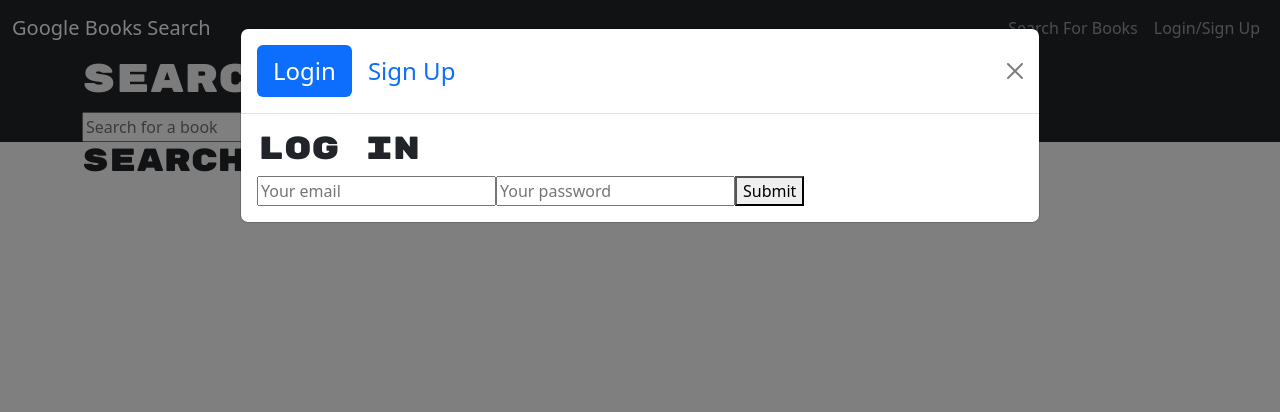
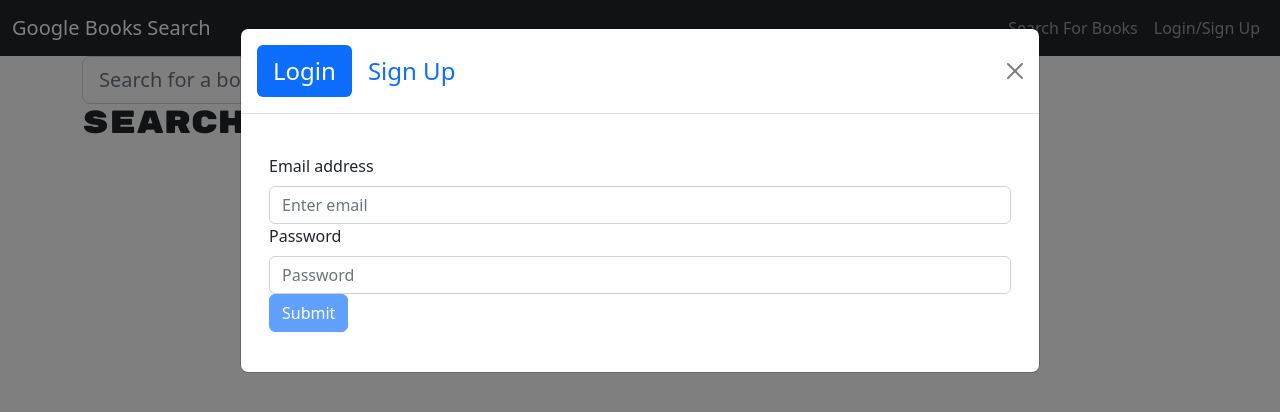
Before and after one commit to ngojohn2002/ReadFinder-GraphQL-API, a React (Vite) app in the folder client/: page / in a window 1280 px wide. Both pictures are taken after a click on the button "Login/Sign Up". Shown: the top 412 px of the page. Built offline with nearby package versions, Linux system fonts and the light colour scheme.

Commit message:
Got most of the UI down. Save/Remove books stop working

```diff
--- a/client/src/components/LoginForm.jsx
+++ b/client/src/components/LoginForm.jsx
@@ -2,15 +2,19 @@ import React, { useState } from "react";
 import { useMutation } from "@apollo/client";
 import { LOGIN_USER } from "../utils/mutations";
 import Auth from "../utils/auth";
-import { Form, Button, Alert } from "react-bootstrap";
+import { Container, Form, Button, Alert } from "react-bootstrap";
 
 const LoginForm = () => {
-  const [userFormData, setUserFormData] = useState({ email: "", password: "" });
+  const [formState, setFormState] = useState({ email: "", password: "" });
   const [login, { error }] = useMutation(LOGIN_USER);
+  const [showAlert, setShowAlert] = useState(false);
 
-  const handleInputChange = (event) => {
+  const handleChange = (event) => {
     const { name, value } = event.target;
-    setUserFormData({ ...userFormData, [name]: value });
+    setFormState({
+      ...formState,
+      [name]: value,
+    });
   };
 
   const handleFormSubmit = async (event) => {
@@ -18,43 +22,67 @@ const LoginForm = () => {
 
     try {
       const { data } = await login({
-        variables: { ...userFormData },
+        variables: { ...formState },
       });
 
       Auth.login(data.login.token);
     } catch (e) {
       console.error(e);
+      setShowAlert(true);
     }
 
-    setUserFormData({ email: "", password: "" });
+    setFormState({
+      email: "",
+      password: "",
+    });
   };
 
   return (
-    <>
-      <div>
-        <h2>Log In</h2>
-        <form onSubmit={handleFormSubmit}>
-          <input
+    <Container className="my-4">
+      <Form noValidate onSubmit={handleFormSubmit}>
+        {showAlert && (
+          <Alert
+            variant="danger"
+            onClose={() => setShowAlert(false)}
+            dismissible
+          >
+            Login failed! Check your credentials and try again.
+          </Alert>
+        )}
+
+        <Form.Group>
+          <Form.Label>Email address</Form.Label>
+          <Form.Control
             type="email"
+            placeholder="Enter email"
             name="email"
-            placeholder="Your email"
-            value={userFormData.email}
-            onChange={handleInputChange}
-            autoComplete="current-email"
+            onChange={handleChange}
+            value={formState.email}
+            required
           />
-          <input
+        </Form.Group>
+
+        <Form.Group>
+          <Form.Label>Password</Form.Label>
+          <Form.Control
             type="password"
+            placeholder="Password"
             name="password"
-            placeholder="Your password"
-            value={userFormData.password}
-            onChange={handleInputChange}
-            autoComplete="current-password"
+            onChange={handleChange}
+            value={formState.password}
+            required
           />
-          <button type="submit">Submit</button>
-        </form>
-        {error && <div>Login failed</div>}
-      </div>
-    </>
+        </Form.Group>
+
+        <Button
+          disabled={!formState.email || !formState.password}
+          type="submit"
+          variant="primary"
+        >
+          Submit
+        </Button>
+      </Form>
+    </Container>
   );
 };
 
--- a/client/src/components/SignupForm.jsx
+++ b/client/src/components/SignupForm.jsx
@@ -2,19 +2,24 @@ import React, { useState } from "react";
 import { useMutation } from "@apollo/client";
 import { ADD_USER } from "../utils/mutations";
 import Auth from "../utils/auth";
-import { Form, Button, Alert } from "react-bootstrap";
+import { Container, Form, Button, Alert } from "react-bootstrap";
 
 const SignupForm = () => {
-  const [userFormData, setUserFormData] = useState({
+  const [formState, setFormState] = useState({
     username: "",
     email: "",
     password: "",
   });
   const [addUser, { error }] = useMutation(ADD_USER);
+  const [showAlert, setShowAlert] = useState(false);
 
-  const handleInputChange = (event) => {
+  const handleChange = (event) => {
     const { name, value } = event.target;
-    setUserFormData({ ...userFormData, [name]: value });
+
+    setFormState({
+      ...formState,
+      [name]: value,
+    });
   };
 
   const handleFormSubmit = async (event) => {
@@ -22,51 +27,82 @@ const SignupForm = () => {
 
     try {
       const { data } = await addUser({
-        variables: { ...userFormData },
+        variables: { ...formState },
       });
 
       Auth.login(data.addUser.token);
     } catch (e) {
       console.error(e);
+      setShowAlert(true);
     }
 
-    setUserFormData({ username: "", email: "", password: "" });
+    setFormState({
+      username: "",
+      email: "",
+      password: "",
+    });
   };
 
   return (
-    <>
-      <div>
-        <h2>Sign Up</h2>
-        <form onSubmit={handleFormSubmit}>
-          <input
+    <Container className="my-4">
+      <Form noValidate onSubmit={handleFormSubmit}>
+        {showAlert && (
+          <Alert
+            variant="danger"
+            onClose={() => setShowAlert(false)}
+            dismissible
+          >
+            Signup failed! Check your information and try again.
+          </Alert>
+        )}
+
+        <Form.Group>
+          <Form.Label>Username</Form.Label>
+          <Form.Control
             type="text"
+            placeholder="Enter username"
             name="username"
-            placeholder="Your username"
-            value={userFormData.username}
-            onChange={handleInputChange}
-            autoComplete="current-username"
+            onChange={handleChange}
+            value={formState.username}
+            required
           />
-          <input
+        </Form.Group>
+
+        <Form.Group>
+          <Form.Label>Email address</Form.Label>
+          <Form.Control
             type="email"
+            placeholder="Enter email"
             name="email"
-            placeholder="Your email"
-            value={userFormData.email}
-            onChange={handleInputChange}
-            autoComplete="current-email"
+            onChange={handleChange}
+            value={formState.email}
+            required
           />
-          <input
+        </Form.Group>
+
+        <Form.Group>
+          <Form.Label>Password</Form.Label>
+          <Form.Control
             type="password"
+            placeholder="Password"
             name="password"
-            placeholder="Your password"
-            value={userFormData.password}
-            onChange={handleInputChange}
-            autoComplete="current-password"
+            onChange={handleChange}
+            value={formState.password}
+            required
           />
-          <button type="submit">Submit</button>
-        </form>
-        {error && <div>Signup failed</div>}
-      </div>
-    </>
+        </Form.Group>
+
+        <Button
+          disabled={
+            !formState.username || !formState.email || !formState.password
+          }
+          type="submit"
+          variant="primary"
+        >
+          Submit
+        </Button>
+      </Form>
+    </Container>
   );
 };
 
--- a/client/src/pages/SearchBooks.jsx
+++ b/client/src/pages/SearchBooks.jsx
@@ -1,6 +1,8 @@
 import React, { useState } from "react";
 import { useMutation } from "@apollo/client";
 import { SAVE_BOOK } from "../utils/mutations";
+import Auth from "../utils/auth";
+import { Container, Col, Form, Button, Card, Row } from "react-bootstrap";
 
 const SearchBooks = () => {
   const [searchedBooks, setSearchedBooks] = useState([]);
@@ -20,17 +22,17 @@ const SearchBooks = () => {
       );
 
       if (!response.ok) {
-        throw new Error("something went wrong!");
+        throw new Error("Something went wrong!");
       }
 
       const { items } = await response.json();
-
       const bookData = items.map((book) => ({
         bookId: book.id,
         authors: book.volumeInfo.authors || ["No author to display"],
         title: book.volumeInfo.title,
         description: book.volumeInfo.description,
         image: book.volumeInfo.imageLinks?.thumbnail || "",
+        link: book.volumeInfo.infoLink,
       }));
 
       setSearchedBooks(bookData);
@@ -44,9 +46,14 @@ const SearchBooks = () => {
     const bookToSave = searchedBooks.find((book) => book.bookId === bookId);
 
     try {
-      await saveBook({
+      const { data } = await saveBook({
         variables: { input: bookToSave },
       });
+
+      if (!data) {
+        throw new Error("Something went wrong!");
+      }
+
       alert("Book saved!");
     } catch (err) {
       console.error(err);
@@ -54,58 +61,65 @@ const SearchBooks = () => {
   };
 
   return (
-    <div>
-      <div className="jumbotron text-light bg-dark">
-        <div className="container">
-          <h1>Search for Books!</h1>
-          <form onSubmit={handleFormSubmit}>
-            <input
-              type="text"
-              placeholder="Search for a book"
+    <>
+      <Container>
+        <Form onSubmit={handleFormSubmit}>
+          <Row>
+            <Col xs={12} md={8}>
+              <Form.Control
+                name="searchInput"
                 value={searchInput}
                 onChange={(e) => setSearchInput(e.target.value)}
+                type="text"
+                size="lg"
+                placeholder="Search for a book"
               />
-            <button type="submit">Submit Search</button>
-          </form>
-        </div>
-      </div>
+            </Col>
+            <Col xs={12} md={4}>
+              <Button type="submit" variant="success" size="lg">
+                Submit Search
+              </Button>
+            </Col>
+          </Row>
+        </Form>
+      </Container>
 
-      <div className="container">
+      <Container>
         <h2>
           {searchedBooks.length
             ? `Viewing ${searchedBooks.length} results:`
             : "Search for a book to begin"}
         </h2>
-        <div className="row">
-          {searchedBooks.map((book) => {
-            return (
-              <div key={book.bookId} className="col-md-4">
-                <div className="card mb-4">
+        <Row>
+          {searchedBooks.map((book) => (
+            <Col key={book.bookId} md={4}>
+              <Card border="dark">
                 {book.image ? (
-                    <img
+                  <Card.Img
                     src={book.image}
                     alt={`The cover for ${book.title}`}
-                      className="card-img-top"
+                    variant="top"
                   />
                 ) : null}
-                  <div className="card-body">
-                    <h5 className="card-title">{book.title}</h5>
-                    <p className="small">Authors: {book.authors.join(", ")}</p>
-                    <p className="card-text">{book.description}</p>
-                    <button
-                      className="btn btn-primary btn-block"
+                <Card.Body>
+                  <Card.Title>{book.title}</Card.Title>
+                  <p className="small">Authors: {book.authors}</p>
+                  <Card.Text>{book.description}</Card.Text>
+                  {Auth.loggedIn() && (
+                    <Button
+                      className="btn-block btn-info"
                       onClick={() => handleSaveBook(book.bookId)}
                     >
-                      Save this Book!
-                    </button>
-                  </div>
-                </div>
-              </div>
-            );
-          })}
-        </div>
-      </div>
-    </div>
+                      {book.saved ? "Book Saved!" : "Save this Book!"}
+                    </Button>
+                  )}
+                </Card.Body>
+              </Card>
+            </Col>
+          ))}
+        </Row>
+      </Container>
+    </>
   );
 };
 
--- a/client/src/utils/queries.js
+++ b/client/src/utils/queries.js
@@ -1,20 +1,21 @@
 import { gql } from "@apollo/client";
 
-export const GET_ME = gql`
-  query me {
+export const QUERY_ME = gql`
+  {
     me {
       _id
       username
       email
-      bookCount
       savedBooks {
         bookId
         authors
+        title
         description
-        title
         image
         link
       }
     }
   }
 `;
+
+// Export any other queries as needed
--- a/package.json
+++ b/package.json
@@ -19,9 +19,11 @@
   "dependencies": {
     "@apollo/server": "^4.11.0",
     "body-parser": "^1.20.2",
+    "bootstrap": "^5.3.3",
     "cors": "^2.8.5",
     "express": "^4.19.2",
     "graphql": "^16.9.0",
-    "graphql-tag": "^2.12.6"
+    "graphql-tag": "^2.12.6",
+    "react-bootstrap": "^2.10.4"
   }
 }
```
Also changed, not shown: client/src/pages/SavedBooks.jsx (+49 -52 lines), 1 other file (tests, documents, lock files or other folders). Lines whose indentation alone changed are shown as unchanged.
